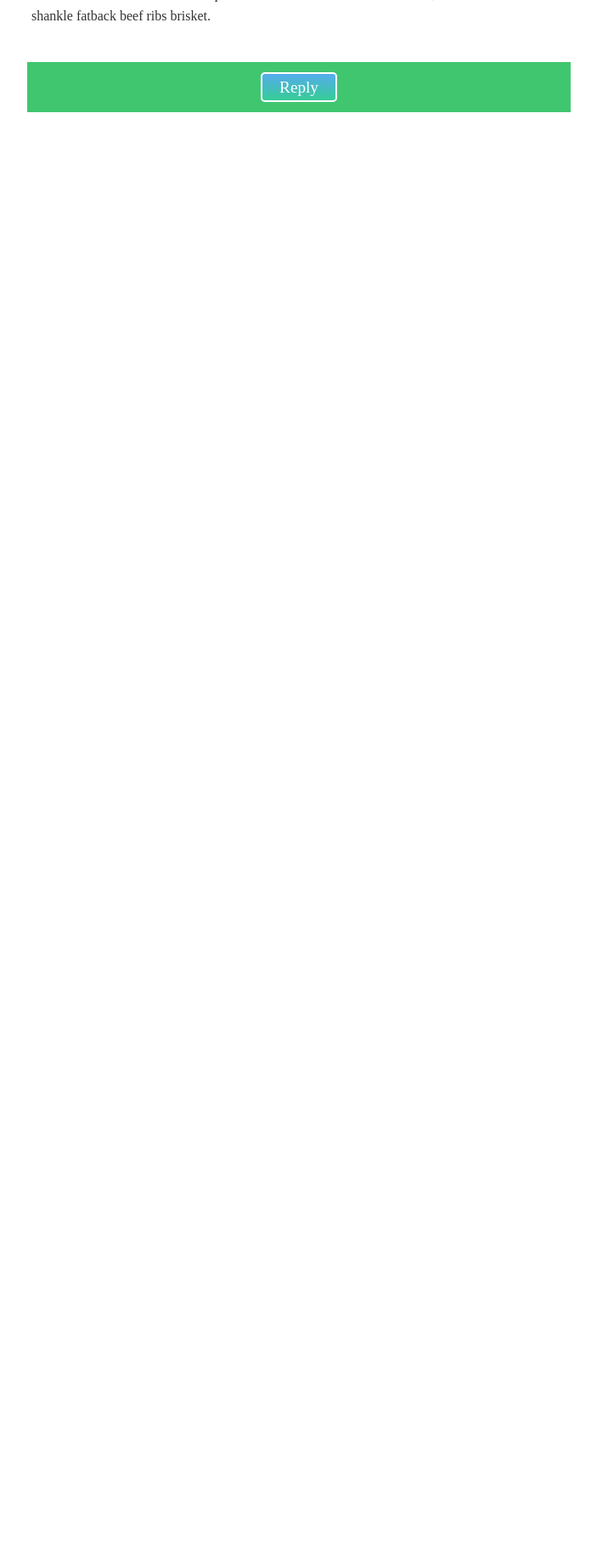
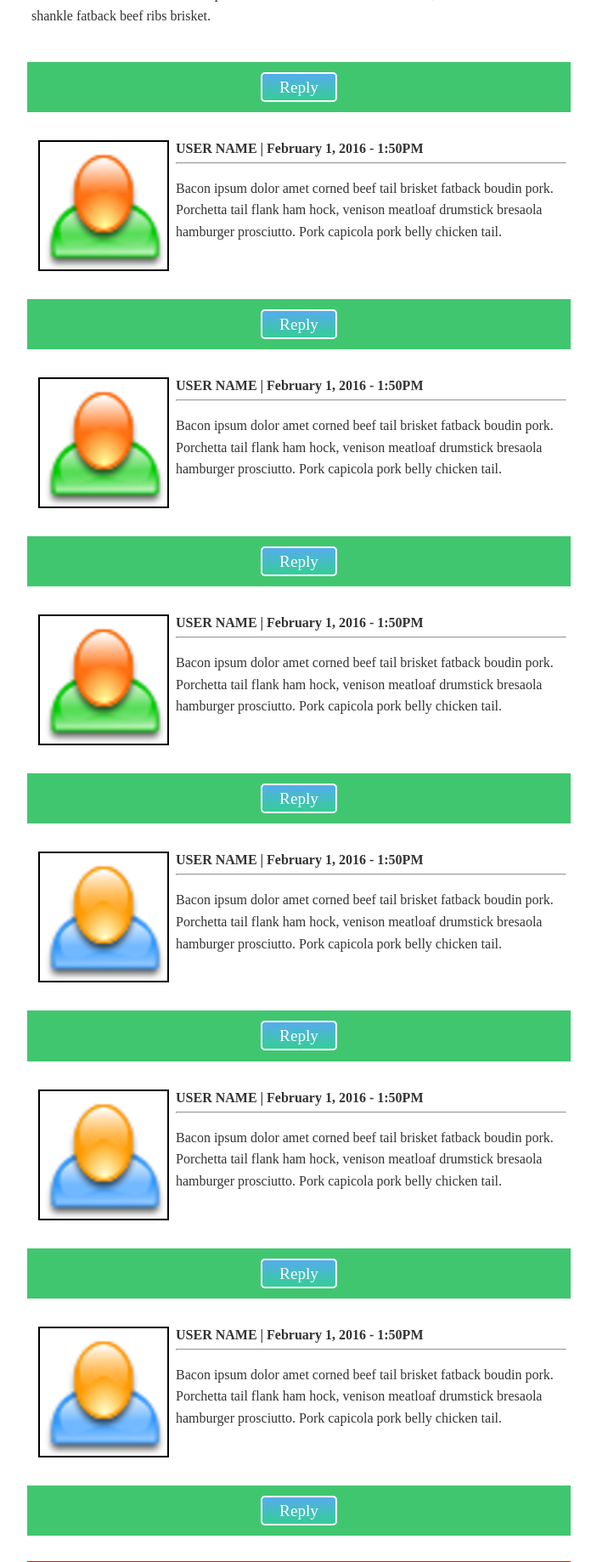
Before and after one commit to Rick-Houser/holberton-twitter-clone, a PHP site: page / in a window 1280 px wide. Shown: the part 1422-3260 px from the top of the page at 85% size, without its empty margins (117-820 px from the left). Before the commit the page ends 1554 px from the top, so only its background shows below. Run offline with PHP 8.4, Linux system fonts and the light colour scheme.

Commit message:
Parts 0 and 1 for JS part 2

```diff
--- /dev/null
+++ b/ajax.js
@@ -0,0 +1,12 @@
+function ajaxGet(url, onSuccess) {
+		xmlhttp = new XMLHttpRequest();
+        xmlhttp.onreadystatechange = function()
+        {
+            if(xmlhttp.readyState == 4 && xmlhttp.status == 200)
+            {
+                onSuccess(xmlhttp.responseText);
+            }
+        }
+        xmlhttp.open('GET', url, true);
+        xmlhttp.send();
+    }
--- a/index.html
+++ b/index.html
@@ -12,6 +12,9 @@
     <script type="text/javascript" src="reply.js"></script>
     <script type="text/javascript" src="post_a_status.js"></script>
     <script type="text/javascript" src="toggle.js"></script>
+    <script type="text/javascript" src="ajax.js"></script>
+    <script type="text/javascript" src="load_more.js"></script>
+
 </head>
 <body>
 	<div class="wrapper"> <!-- This is a wrapper for all of our content. It is set to a max size of 992px -->
@@ -146,6 +149,155 @@
                         </ul>
                     </form>
                 </div>
+                 <div class="user-status">
+                    <img class="user-imgs" src="greenuser.png" alt="User Icon">
+                    <h2> USER NAME | February 1, 2016 - 1:50PM </h2>
+                    <hr>
+                    <p>
+                        Bacon ipsum dolor amet corned beef tail brisket fatback boudin pork. Porchetta tail flank ham hock, venison meatloaf drumstick bresaola hamburger prosciutto. Pork capicola pork belly chicken tail.
+                    </p>
+                </div>
+                <div id="ask-post-status" data-attribute="hidden">
+                    <ul class="menu-btns-alt">
+                        <li><a id="reply">Reply</a></li>
+                    </ul>
+                </div>
+                <div class="hidden" id="reply_post" data-attribute="body">
+                    <h2>Reply:</h2>
+                    <hr>
+                    <form>
+                         <textarea name="status" rows=3 cols=55 ></textarea><br>
+                         <input type="checkbox" name="location" value="yes" checked>Include Location<br>
+                         <ul class="menu-btns-alt">
+                            <li><a id="post">Post</a></li>
+                        </ul>
+                    </form>
+                </div>
+                 <div class="user-status">
+                    <img class="user-imgs" src="greenuser.png" alt="User Icon">
+                    <h2> USER NAME | February 1, 2016 - 1:50PM </h2>
+                    <hr>
+                    <p>
+                        Bacon ipsum dolor amet corned beef tail brisket fatback boudin pork. Porchetta tail flank ham hock, venison meatloaf drumstick bresaola hamburger prosciutto. Pork capicola pork belly chicken tail.
+                    </p>
+                </div>
+                <div id="ask-post-status" data-attribute="hidden">
+                    <ul class="menu-btns-alt">
+                        <li><a id="reply">Reply</a></li>
+                    </ul>
+                </div>
+                <div class="hidden" id="reply_post" data-attribute="body">
+                    <h2>Reply:</h2>
+                    <hr>
+                    <form>
+                         <textarea name="status" rows=3 cols=55 ></textarea><br>
+                         <input type="checkbox" name="location" value="yes" checked>Include Location<br>
+                         <ul class="menu-btns-alt">
+                            <li><a id="post">Post</a></li>
+                        </ul>
+                    </form>
+                </div>
+                 <div class="user-status">
+                    <img class="user-imgs" src="greenuser.png" alt="User Icon">
+                    <h2> USER NAME | February 1, 2016 - 1:50PM </h2>
+                    <hr>
+                    <p>
+                        Bacon ipsum dolor amet corned beef tail brisket fatback boudin pork. Porchetta tail flank ham hock, venison meatloaf drumstick bresaola hamburger prosciutto. Pork capicola pork belly chicken tail.
+                    </p>
+                </div>
+                <div id="ask-post-status" data-attribute="hidden">
+                    <ul class="menu-btns-alt">
+                        <li><a id="reply">Reply</a></li>
+                    </ul>
+                </div>
+                <div class="hidden" id="reply_post" data-attribute="body">
+                    <h2>Reply:</h2>
+                    <hr>
+                    <form>
+                         <textarea name="status" rows=3 cols=55 ></textarea><br>
+                         <input type="checkbox" name="location" value="yes" checked>Include Location<br>
+                         <ul class="menu-btns-alt">
+                            <li><a id="post">Post</a></li>
+                        </ul>
+                    </form>
+                </div>
+                 <div class="user-status">
+                    <img class="user-imgs" src="blueuser.png" alt="User Icon">
+                    <h2> USER NAME | February 1, 2016 - 1:50PM </h2>
+                    <hr>
+                    <p>
+                        Bacon ipsum dolor amet corned beef tail brisket fatback boudin pork. Porchetta tail flank ham hock, venison meatloaf drumstick bresaola hamburger prosciutto. Pork capicola pork belly chicken tail.
+                    </p>
+                </div>
+                <div id="ask-post-status" data-attribute="hidden">
+                    <ul class="menu-btns-alt">
+                        <li><a id="reply">Reply</a></li>
+                    </ul>
+                </div>
+                <div class="hidden" id="reply_post" data-attribute="body">
+                    <h2>Reply:</h2>
+                    <hr>
+                    <form>
+                         <textarea name="status" rows=3 cols=55 ></textarea><br>
+                         <input type="checkbox" name="location" value="yes" checked>Include Location<br>
+                         <ul class="menu-btns-alt">
+                            <li><a id="post">Post</a></li>
+                        </ul>
+                    </form>
+                </div>
+                 <div class="user-status">
+                    <img class="user-imgs" src="blueuser.png" alt="User Icon">
+                    <h2> USER NAME | February 1, 2016 - 1:50PM </h2>
+                    <hr>
+                    <p>
+                        Bacon ipsum dolor amet corned beef tail brisket fatback boudin pork. Porchetta tail flank ham hock, venison meatloaf drumstick bresaola hamburger prosciutto. Pork capicola pork belly chicken tail.
+                    </p>
+                </div>
+                <div id="ask-post-status" data-attribute="hidden">
+                    <ul class="menu-btns-alt">
+                        <li><a id="reply">Reply</a></li>
+                    </ul>
+                </div>
+                <div class="hidden" id="reply_post" data-attribute="body">
+                    <h2>Reply:</h2>
+                    <hr>
+                    <form>
+                         <textarea name="status" rows=3 cols=55 ></textarea><br>
+                         <input type="checkbox" name="location" value="yes" checked>Include Location<br>
+                         <ul class="menu-btns-alt">
+                            <li><a id="post">Post</a></li>
+                        </ul>
+                    </form>
+                </div>
+                 <div class="user-status">
+                    <img class="user-imgs" src="blueuser.png" alt="User Icon">
+                    <h2> USER NAME | February 1, 2016 - 1:50PM </h2>
+                    <hr>
+                    <p>
+                        Bacon ipsum dolor amet corned beef tail brisket fatback boudin pork. Porchetta tail flank ham hock, venison meatloaf drumstick bresaola hamburger prosciutto. Pork capicola pork belly chicken tail.
+                    </p>
+                </div>
+                <div id="ask-post-status" data-attribute="hidden">
+                    <ul class="menu-btns-alt">
+                        <li><a id="reply">Reply</a></li>
+                    </ul>
+                </div>
+                <div class="hidden" id="reply_post" data-attribute="body">
+                    <h2>Reply:</h2>
+                    <hr>
+                    <form>
+                         <textarea name="status" rows=3 cols=55 ></textarea><br>
+                         <input type="checkbox" name="location" value="yes" checked>Include Location<br>
+                         <ul class="menu-btns-alt">
+                            <li><a id="post">Post</a></li>
+                        </ul>
+                    </form>
+                </div>
+                 <div id="show-more-status">
+                    <ul class="menu-btns-alt">
+                        <li><a id="showmore">See more statuses</a></li>
+                    </ul>
+                </div>
             </div><!-- Body Content Ends -->
             <div class="aside-wrapper"> <!-- Aside Begins -->
                 <div class="aside">
--- /dev/null
+++ b/load_more.js
@@ -0,0 +1,9 @@
+document.addEventListener("DOMContentLoaded", function() {
+	document.getElementById("showmore").addEventListener("click", showmoreposts);
+	function showmoreposts() {
+    	ajaxGet("/statuses-1.html", function(response) {
+        document.getElementById("show-more-status").innerHTML = xmlhttp.responseText;
+        document.getElementById("show-more-status").style.backgroundColor = '#FFFFFF';
+        });
+	}
+});
--- a/styles.css
+++ b/styles.css
@@ -414,6 +414,14 @@ table {
  	color: #ffffff;
 }
 
+#show-more-status {
+	text-decoration: none;
+	text-align: center;
+	padding: 10px;
+	margin: 15px 5px 15px 5px;
+	background-color:#FF0000;
+}
+
 .about-box h1 {
 	margin-top: 20px;
 }
```
Also changed, not shown: statuses-1.html (added, +240 -0 lines), reply.js (line endings or trailing spaces).
